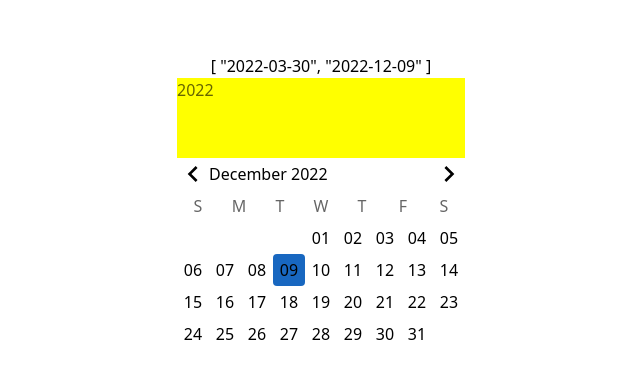
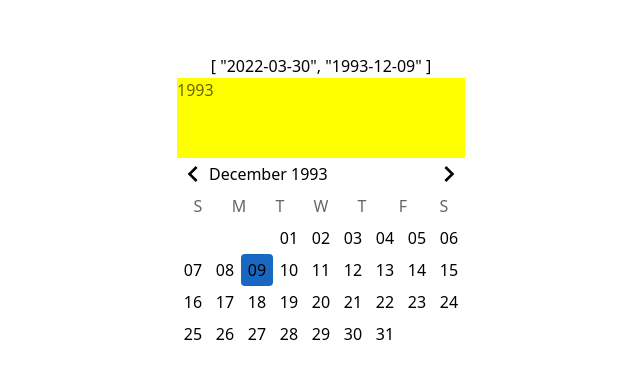
Before and after one commit to swilly821209/date-picker, a Vue app: page / in a window 1280 px wide. Shown: the part 134-512 px from the top of the page, without its empty margins (319-959 px from the left). Built offline with nearby package versions, Linux system fonts and the light colour scheme.

Commit message:
fix: deploy

```diff
--- a/src/App.vue
+++ b/src/App.vue
@@ -1,7 +1,7 @@
 <script setup lang="ts">
 import { ref } from 'vue'
 import DatePicker from '@/components/DatePicker.vue'
-let value = ref<string | Date | (string | Date)[]>([new Date(), '2022-12-09'])
+let value = ref<string | Date | (string | Date)[]>([new Date(), '1993-12-09'])
 </script>
 
 <template>
```
